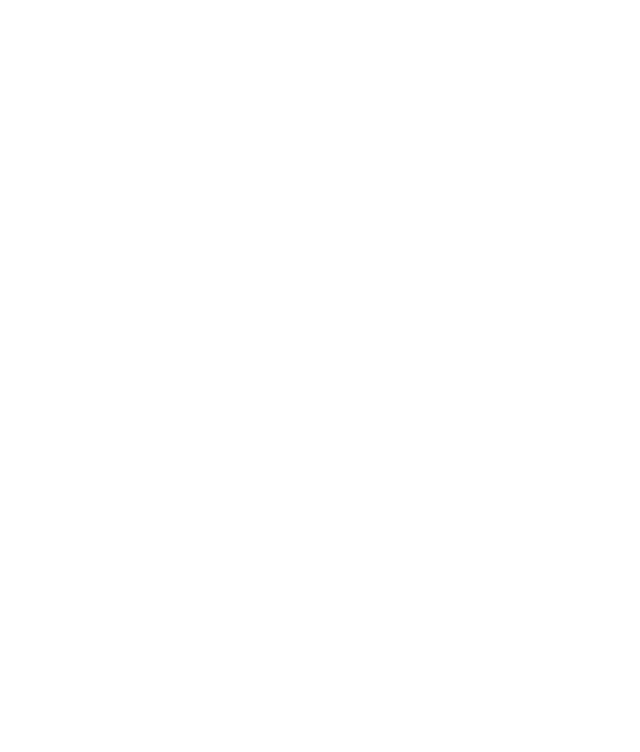
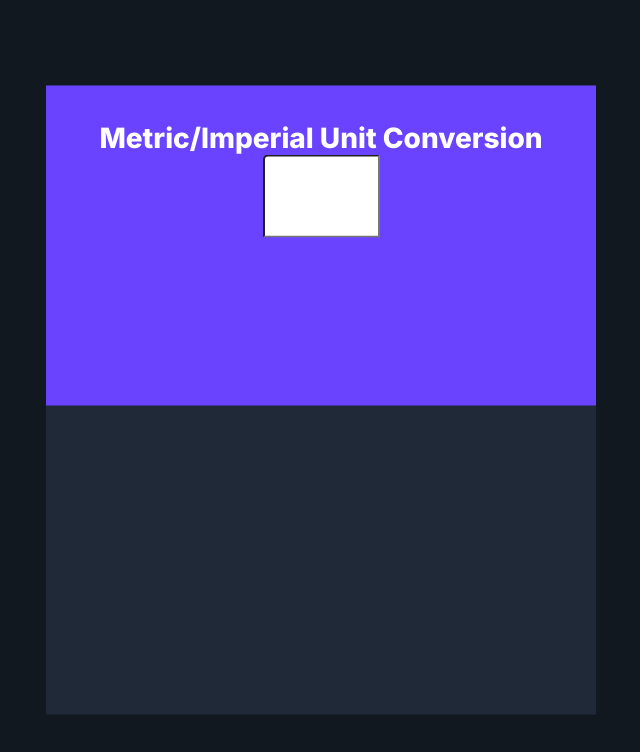
Before and after one commit to Mohamed-Ashraf2008/unit-converter, a website built with Vite: page index.html in a window 1280 px wide. Shown: the whole page, without its empty margins (319-959 px from the left). Built offline with nearby package versions, Linux system fonts and the light colour scheme.

Commit message:
new canges

```diff
--- a/index.css
+++ /dev/null
@@ -1,3 +0,0 @@
-body {
-    margin: 0;
-}
--- a/index.html
+++ b/index.html
@@ -1,8 +1,14 @@
 <html>
     <head>
-        <link rel="stylesheet" href="index.css">
+        <link rel="stylesheet" href="style.css">
     </head>
     <body>
+        <div class="wripper">
+            <div class="display">
+                <p>Metric/Imperial Unit Conversion</p>
+                <input type="number">
+            </div>
+        </div>
         <script src="index.js"></script>
     </body>
 </html>
--- /dev/null
+++ b/style.css
@@ -0,0 +1,42 @@
+@import url('https://fonts.googleapis.com/css2?family=Inter:wght@100..900&display=swap');
+body{
+    margin: 0;
+    background-color: #121820;
+    box-sizing: border-box;
+    padding: 0;
+}
+.wripper{
+    width: 550px;
+    height: 629px;
+    background-color:#1F2937;
+    padding: 0;
+    top: 50%;
+    left: 50%;
+    transform: translate(-50%, -50%);
+    position: relative;
+}
+.display{
+    background: #6943FF;
+    width: 550px;
+    height: 285px;
+    text-align: center;
+    padding-top: 35px;
+}
+.display p{
+    font-family: Inter;
+    font-size: 28px;
+    font-weight: 800;
+    color: #fff;
+    margin: 0;
+}
+.display input{
+    width: 117px;
+height: 83px;
+top: 101px;
+left: 217px;
+gap: 0px;
+border-radius: 5px 0px 0px 0px;
+border: 2px 0px 0px 0px;
+opacity: 0px;
+
+}
```
